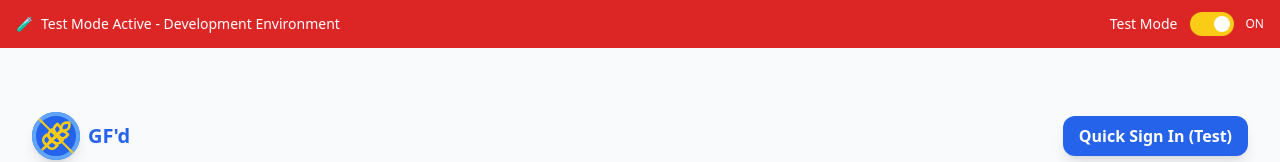
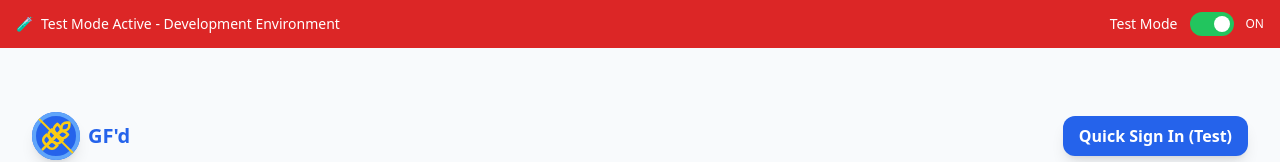
Before and after one commit to cxm6467/gfd, a React (Vite) app: page / in a window 1280 px wide. Shown: the top 162 px of the page. Built offline with nearby package versions, Linux system fonts and the light colour scheme; no server answers.

Commit message:
Fix test mode toggle colors

```diff
--- a/src/components/molecules/TestModeToggle/TestModeToggle.tsx
+++ b/src/components/molecules/TestModeToggle/TestModeToggle.tsx
@@ -34,7 +34,7 @@ export const TestModeToggle: React.FC<TestModeToggleProps> = ({ isTestMode, onTo
         onClick={handleToggle}
         disabled={isToggling}
         className={`relative inline-flex h-6 w-11 items-center rounded-full transition-colors focus:outline-none focus:ring-2 focus:ring-white focus:ring-offset-2 focus:ring-offset-red-600 ${
-          isTestMode ? 'bg-yellow-400' : 'bg-green-500'
+          isTestMode ? 'bg-green-500' : 'bg-red-500'
         }`}
       >
         <span
```
